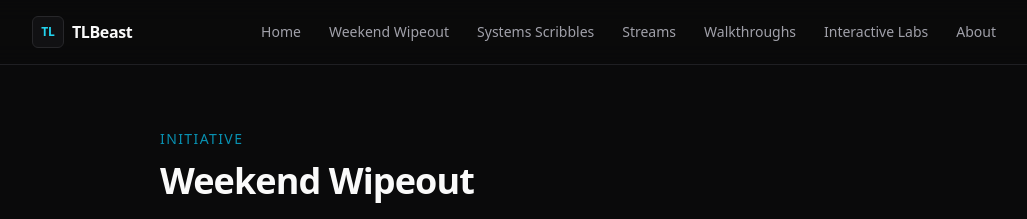
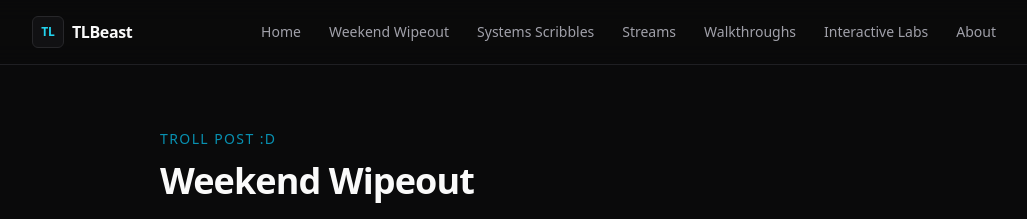
Before and after one commit to TLBeast/TLBeast, a Next.js app: page /weekend-wipeout in a window 1280 px wide. Shown: the top 219 px of the page, without its empty margins (120-1147 px from the left). Built offline with nearby package versions, Linux system fonts and the light colour scheme.

Commit message:
troll post

```diff
--- a/src/app/weekend-wipeout/page.tsx
+++ b/src/app/weekend-wipeout/page.tsx
@@ -13,7 +13,7 @@ export default function WeekendWipeoutPage() {
     <WeekendWipeoutIntro>
       <div className="mx-auto max-w-3xl px-6 py-16">
         <p className="font-mono text-sm uppercase tracking-widest text-[var(--color-accent-dim)]">
-          Initiative
+          Troll Post :D
         </p>
         <h1 className="mt-3 text-3xl font-semibold tracking-tight text-[var(--color-text)] sm:text-4xl">
           Weekend Wipeout
```
